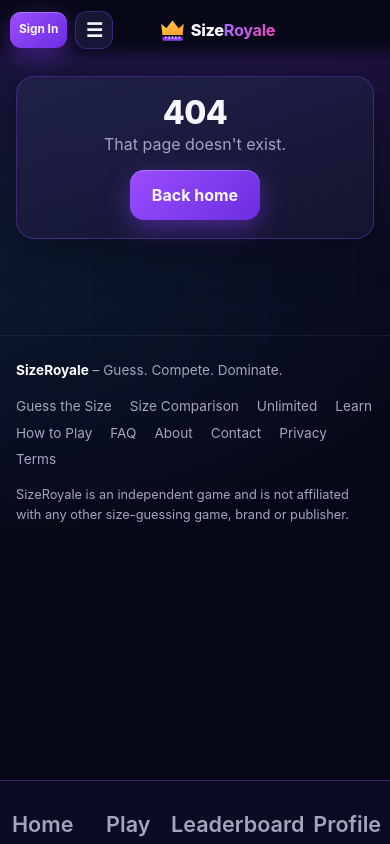
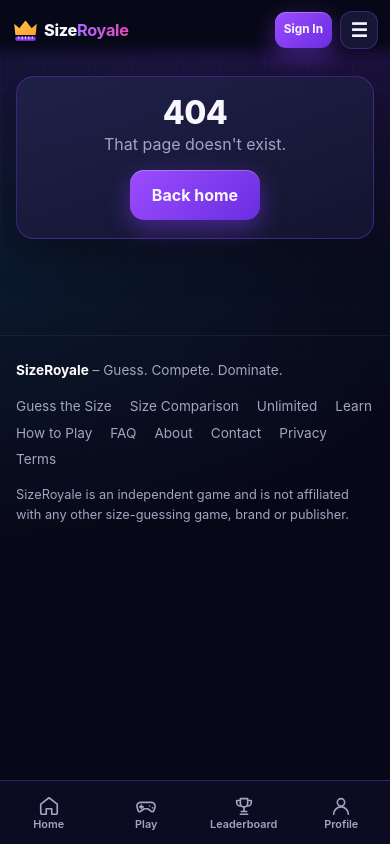
Before and after one commit to Dshiraxi/sizeroyale, a website: page sizeroyale/public/index.html in a window 390 px wide. Drawn offline with Linux system fonts and the light colour scheme; no server answers.

Commit message:
Move mobile logo left and add tab icon styling

```diff
--- a/sizeroyale/public/css/style.css
+++ b/sizeroyale/public/css/style.css
@@ -22,22 +22,23 @@ main{max-width:1240px;margin:0 auto;padding:16px 16px 96px}
 .signup-top{background:rgba(25,26,56,.9);border:1px solid var(--line);box-shadow:none}
 .install-app{margin-top:12px}
 @media (max-width:999px){
-  .topbar{display:grid;grid-template-columns:44px minmax(0,1fr) auto;grid-template-areas:"menu logo actions";align-items:center;gap:4px;padding:8px 10px;min-height:60px}
-  .topbar>.logo{grid-area:logo;position:static;left:auto;top:auto;transform:none;justify-self:center;white-space:nowrap;max-width:100%;gap:5px;font-size:1.02rem;min-width:0}
+  .topbar{display:grid;grid-template-columns:minmax(0,1fr) auto;align-items:center;gap:8px;padding:8px 12px;min-height:60px}
+  .topbar>.logo{grid-column:1;position:static;transform:none;justify-self:start;white-space:nowrap;max-width:100%;gap:5px;font-size:1.02rem;min-width:0}
   .topbar>.logo svg{width:27px;height:27px;flex:0 0 auto}
   .topbar>.nav-desktop{display:none!important}
-  .top-actions{display:contents}
+  .top-actions{grid-column:2;display:flex;align-items:center;justify-self:end;gap:8px;margin:0}
   .top-actions>#soundBtn,.top-actions>#unitBtn{display:none!important}
-  .top-actions>#authSlot{grid-area:actions;display:flex;align-items:center;justify-self:end;margin:0;gap:0}
+  .top-actions>#authSlot{display:flex;align-items:center;margin:0;gap:0}
   .top-actions>#authSlot>a.signup-top{display:none!important}
   .top-actions>#authSlot>a.btn{padding:7px 9px;font-size:.74rem;white-space:nowrap;min-height:36px}
-  .top-actions>.burger{grid-area:menu;position:static;justify-self:start;width:38px;height:38px}
+  .top-actions>.burger{position:static;width:38px;height:38px}
   #authSlot .signup-top{display:none!important}
 }
 @media (max-width:380px){
-  .topbar{grid-template-columns:40px minmax(0,1fr) auto;padding-left:8px;padding-right:8px}
+  .topbar{grid-template-columns:minmax(0,1fr) auto;padding-left:9px;padding-right:9px}
   .topbar>.logo{font-size:.91rem;gap:3px}
   .topbar>.logo svg{width:24px;height:24px}
+  .top-actions{gap:6px}
   .top-actions>#authSlot>a.btn{padding:6px 7px;font-size:.70rem}
 }
 @media (min-width:1000px){.install-app{display:none}}
@@ -64,9 +65,11 @@ main{max-width:1240px;margin:0 auto;padding:16px 16px 96px}
 /* bottom tab bar (mobile) */
 .tabbar{position:fixed;left:0;right:0;bottom:0;height:calc(var(--bar) + env(safe-area-inset-bottom));padding-bottom:env(safe-area-inset-bottom);display:grid;grid-template-columns:repeat(4,1fr);background:rgba(12,13,36,.96);backdrop-filter:blur(12px);border-top:1px solid var(--line);z-index:35}
 .tabbar a{display:flex;flex-direction:column;align-items:center;justify-content:center;gap:2px;font-size:.7rem;font-weight:600;color:var(--muted)}
-.tabbar a span{font-size:1.35rem;line-height:1}
+.tabbar a .tab-icon{width:23px;height:23px;display:grid;place-items:center}
+.tabbar a .tab-icon svg{width:22px;height:22px;fill:none;stroke:currentColor;stroke-width:1.8;stroke-linecap:round;stroke-linejoin:round}
+.tabbar a .tab-label{font-size:.68rem;line-height:1.1}
 .tabbar a.active{color:var(--gold)}
-.tabbar a.active span{filter:drop-shadow(0 0 8px rgba(255,201,74,.7))}
+.tabbar a.active .tab-icon{filter:drop-shadow(0 0 8px rgba(255,201,74,.7))}
 
 /* buttons / bits */
 .btn{display:inline-flex;gap:8px;align-items:center;justify-content:center;padding:13px 22px;border-radius:14px;font-weight:700;background:linear-gradient(135deg,#9b4dff,#6a2de0);box-shadow:0 8px 24px rgba(135,60,250,.45),inset 0 1px 0 rgba(255,255,255,.25);transition:transform .15s,box-shadow .15s;min-height:48px;text-align:center}
```
